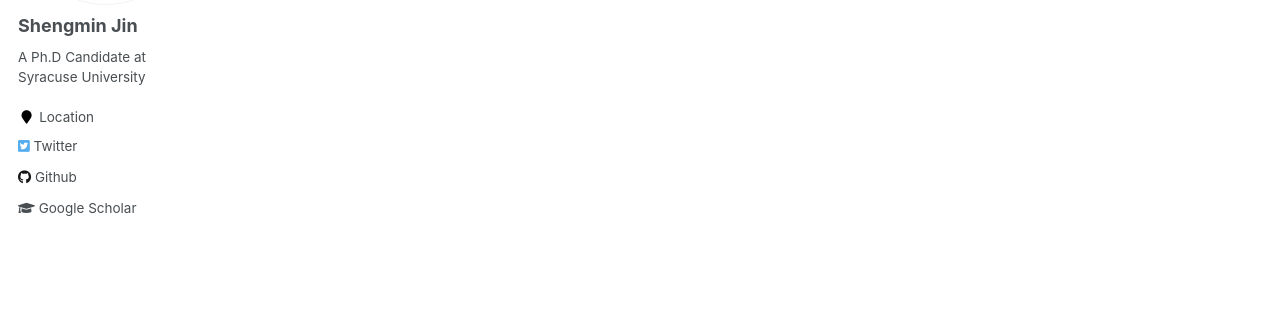
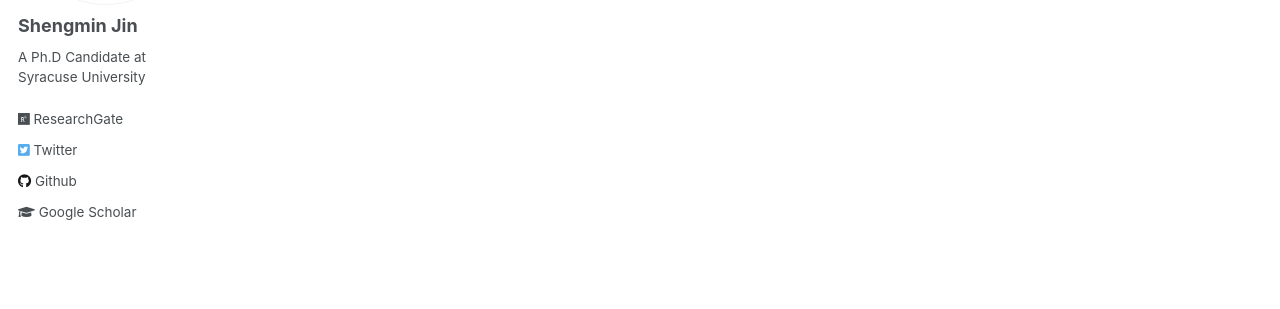
Before and after one commit to shengminjin/shengminjin.github.io, a Jekyll site: the page built from _pages/about.md, in a window 1280 px wide. Shown: the part 288-597 px from the top of the page. Built offline with Jekyll 4.4.1, drawn with Linux system fonts in a browser that asks for light colours; part of the change alters nothing that is shown.

Commit message:
Update _config.yml

```diff
--- a/_config.yml
+++ b/_config.yml
@@ -83,12 +83,12 @@ author:
   name             : "Shengmin Jin"
   avatar           : "s-l300.jpg"
   bio              : "A Ph.D Candidate at Syracuse University"
-  location         : "Location"
+  #location         : "Location"
   employer         :
   #pubmed           : "https://www.ncbi.nlm.nih.gov/pubmed/?term=john+snow"
   googlescholar    : "https://scholar.google.com/citations?user=bfbWA4IAAAAJ&hl=en"
   email            :
-  researchgate     :  # example: "https://www.researchgate.net/profile/yourprofile"
+  researchgate     :  "https://www.researchgate.net/profile/Shengmin_Jin"
   uri              :
   bitbucket        :
   codepen          :
```
